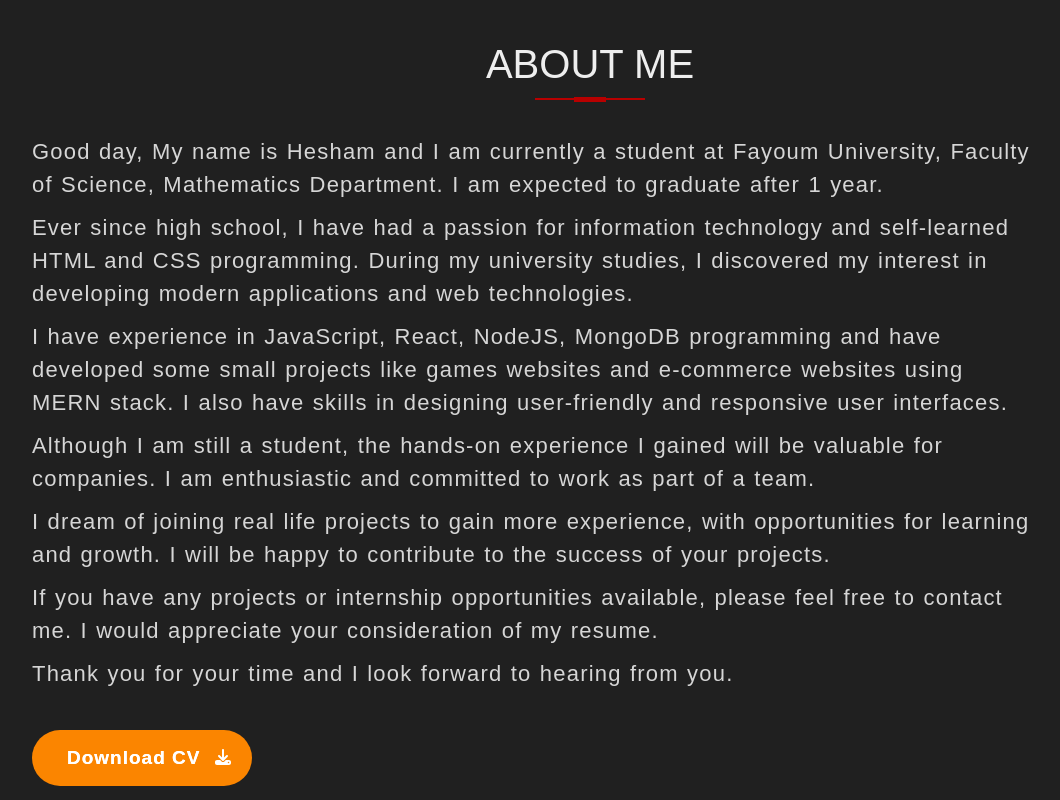
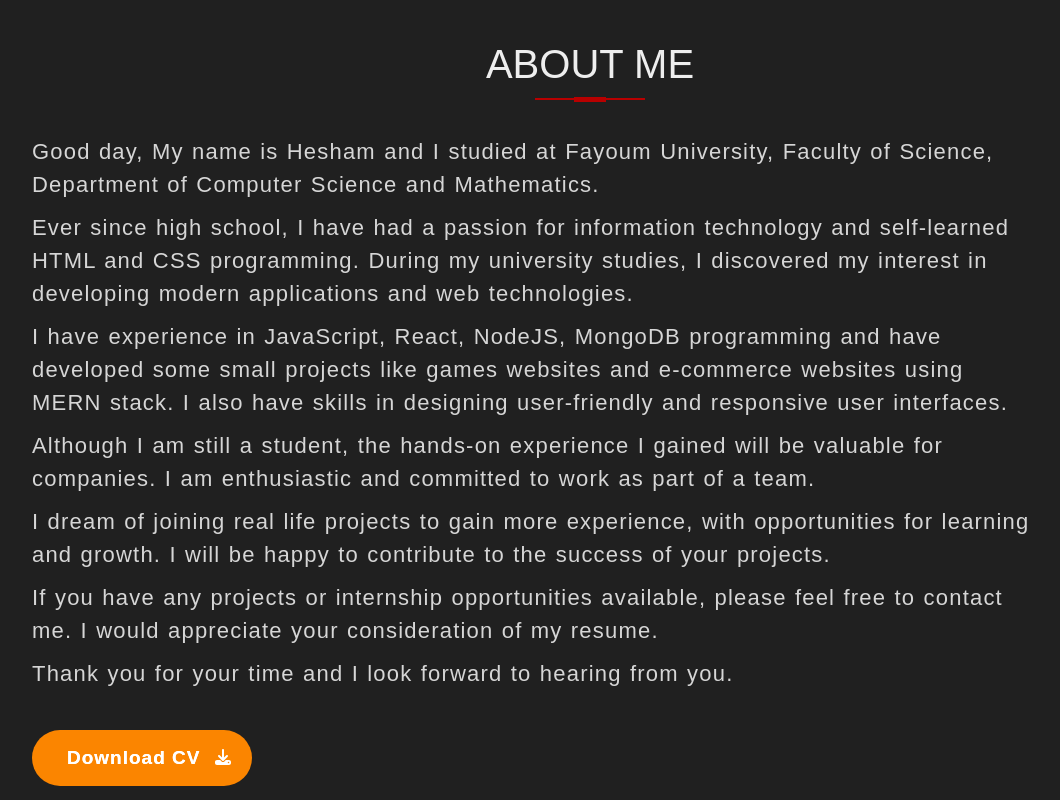
Before and after one commit to HeshamEldib/Portfolio-Website, a React (Vite) app: page /Portfolio-Website in a window 1280 px wide. Shown: the part 840-1640 px from the top of the page, without its empty margins (50-1110 px from the left). Built offline with nearby package versions, Linux system fonts and the light colour scheme.

Commit message:
edit location

```diff
--- a/src/components/AboutSection.tsx
+++ b/src/components/AboutSection.tsx
@@ -3,7 +3,6 @@ import { FontAwesomeIcon } from "@fortawesome/react-fontawesome";
 import { MainButton, MainTitle } from "./Contents";
 import CV_pdf from "../../public/images/HESHAM ELDIB FRONT END WWB DEVELOPER RESUME.pdf";
 import "./about-section.css";
-
 
 function AboutSection() {
   return (
@@ -14,9 +13,9 @@ function AboutSection() {
         <div className="text">
           <div className="ctaDescription">
             <p>
-              Good day, My name is Hesham and I am currently a student at Fayoum
-              University, Faculty of Science, Mathematics Department. I am
-              expected to graduate after 1 year.
+              Good day, My name is Hesham and I studied at Fayoum University,
+              Faculty of Science, Department of Computer Science and
+              Mathematics.
             </p>
             <p>
               Ever since high school, I have had a passion for information
--- a/src/components/ContactSection.tsx
+++ b/src/components/ContactSection.tsx
@@ -48,7 +48,7 @@ function Contacts() {
         content="heshameldib27@gmail.com"
         icon={faEnvelope}
       />
-      <Contact title="Location" content="Egypt Fayoum" icon={faLocationDot} />
+      <Contact title="Location" content="Egypt Cairo" icon={faLocationDot} />
     </div>
   );
 }
```
